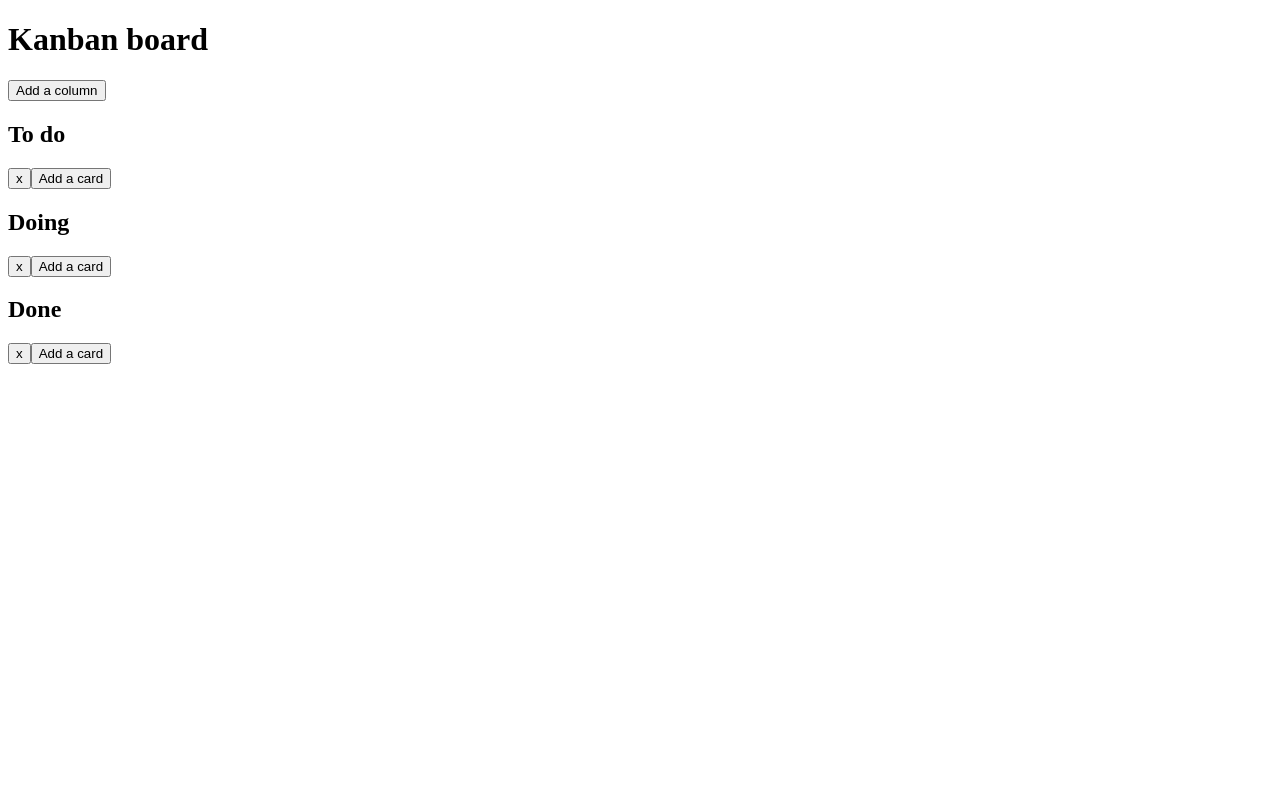
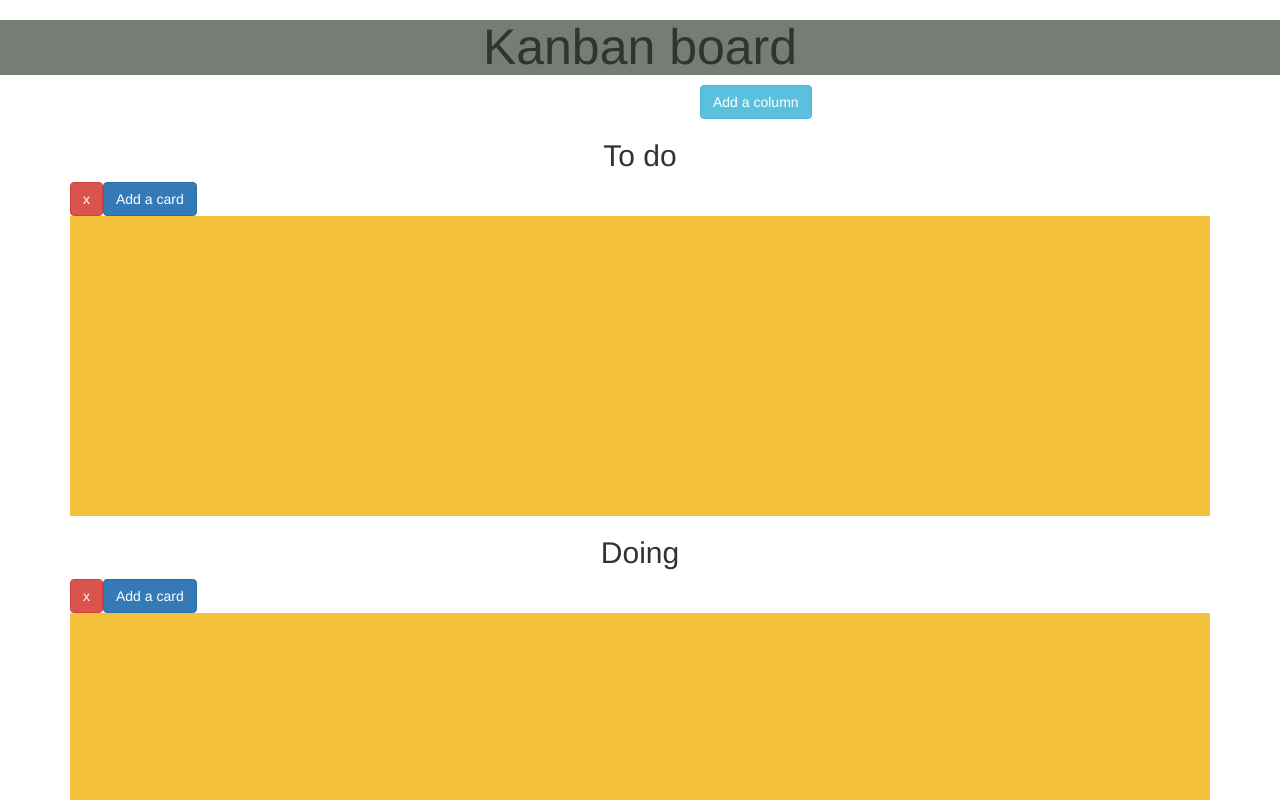
Before and after one commit to mikolajowiktoria/task_11.6, a plain HTML site: page index.html in a window 1280 px wide. Shown: the top 800 px of the page. Drawn offline with nearby package versions, Linux system fonts and the light colour scheme.

Commit message:
change style.css

```diff
--- a/css/style.css
+++ b/css/style.css
@@ -0,0 +1,27 @@
+
+body {
+    background-color: #BDC3C7;
+    margin: 0;
+    padding: 0;
+}
+#board h1 {
+    font-size: 50px;
+}
+.box {
+    background-color: #757D75;
+}
+.create-column {
+    margin-left: 700px;
+}
+.column-title {
+    text-align: center;
+}
+div .column {
+    margin: 0 auto;
+}
+.column-card-list {
+    background-color: #F3C13A;
+    width: 400px;
+    height: 300px;
+    margin: 0 auto;
+}
--- a/index.html
+++ b/index.html
@@ -4,12 +4,15 @@
     <meta charset="utf-8">
     <title>Kanban board</title>
     <link rel="stylesheet" href="css/style.css">
+    <link rel="stylesheet" href="https://maxcdn.bootstrapcdn.com/bootstrap/3.3.6/css/bootstrap.min.css" integrity="sha384-1q8mTJOASx8j1Au+a5WDVnPi2lkFfwwEAa8hDDdjZlpLegxhjVME1fgjWPGmkzs7" crossorigin="anonymous">
 </head>
 <body>
 
 	<div id="board" class="board">
-        <h1>Kanban board</h1>
-        <button class="create-column">Add a column</button>
+       <div class="box">
+        <h1 class="text-center">Kanban board</h1>
+        </div>
+        <button class="create-column btn btn-info create-button">Add a column</button>
         <div class="column-container"></div>
 	</div>
 
--- a/js/script.js
+++ b/js/script.js
@@ -7,44 +7,44 @@ $(function() {
 		}
 		return str;
 	}
-	// Klasa-Obiekt-Prototyp 'Column' z parametrem (name)
+
 	function Column(name) {
 		var self = this;
-		this.id = randomString(); // Metoda randomString() - wyzej
+		this.id = randomString();
 		this.name = name;
-		this.$element = createColumn(); // Metoda createColumn() - nizej
-		function createColumn() { // Embedded method
-			// CREATING COMPONENTS OF COLUMNS
-			var $column = $('<div>').addClass('column');
+		this.$element = createColumn();
+		function createColumn() {
+			var $column = $('<div>').addClass('column container');
 			var $columnTitle = $('<h2>').addClass('column-title').text(self.name);
-			var $columnCardList = $('<ul>').addClass('column-card-list');
+			var $columnCardList = $('<ul>').addClass('column-card-list col-lg-12');
 			var $columnDelete = $('<button>').addClass('btn btn-danger btn-delete').text('x');
 			var $columnAddCard = $('<button>').addClass('btn btn-primary add-card').text('Add a card');
-			// ADDING EVENTS
+
 			$columnDelete.click(function() {
 				self.removeColumn();
 			});
 			$columnAddCard.click(function(event) {
 				self.addCard(new Card(prompt("Enter the name of the card")));
 			});
-			// CONSTRUCTION OF THE COLUMN ELEMENT AND RETURNING THE COLUMN
+
 			$column.append($columnTitle).append($columnDelete).append($columnAddCard).append($columnCardList);
-			// RETURN OF CREATED COLUMN
+
 			return $column;
 		}
 	}
 
-    // Implementacja metod: addCard() i removeColumn() do klasy 'Column'
+
 	Column.prototype = {
-		addCard: function(card) {         // parametrem w () jest karta którą dodajemy
+		addCard: function(card) {
+
 			this.$element.children('ul').append(card.$element);
-		},                                // podpinanie card do listy 'ul' w div.column
-		removeColumn: function() {        // w momencie wciśnięcia buttona btn-delete
-			this.$element.remove();       // usuń div.column poprzez remove();
+		},
+		removeColumn: function() {
+			this.$element.remove();
 		}
 	};
 
-	// Klasa-Obiekt-Prototyp 'Card' z parametrem (description)
+
 	function Card(description) {
 		var self = this;
 		this.id = randomString();
@@ -52,27 +52,26 @@ $(function() {
 		this.$element = createCard();
 
 		function createCard() {
-			// CREATING THE BLOCKS
+
 			var $card = $('<li>').addClass('card');
 			var $cardDescription = $('<p>').addClass('card-description').text(self.description);
 			var $cardDelete = $('<button>').addClass('btn btn-danger btn-delete').text('x');
-			// BINDING TO CLICK EVENT
+
 			$cardDelete.click(function() {
 				self.removeCard();
 			});
-			// COMBINING BLOCKS AND RETURNING THE CARD
+
 			$card.append($cardDelete).append($cardDescription);
 			return $card;
 		}
 	}
-    // Implementacja metody removeCard() do klasy 'Card'
+
     Card.prototype = {
         removeCard: function() {
-            this.$element.remove();        // po wcisnieciu buttona usun card
+            this.$element.remove();
         }
     }
 
-    // Tworzenie obiektu 'board'. addColumn -> Metoda przypięcia column element do board element.
     var board = {
         name: 'Kanban Board',
         addColumn: function(column) {
@@ -82,7 +81,7 @@ $(function() {
         $element: $('#board .column-container')
     };
 
-    // Biblioteka JQuery-UI - drag&drop
+
     function initSortable() {
         $('.column-card-list').sortable({
         connectWith: '.column-card-list',
@@ -90,19 +89,17 @@ $(function() {
         }).disableSelection();
     }
 
-    // po klikneciu na button 'Add a column' prośba o podanie nazwy kolumny i stworzenie nowego obiektu klasy Column z podaną nazwą kolumny. Do obiektu 'board' dodana zostanie nowa kolumna.
+
     $('.create-column').click(function() {
        var name = prompt('Please enter a column name');
        var column = new Column(name);
           board.addColumn(column);
     });
 
-    // Tworzenie nowym obiektów-kolumn w klasie 'Column'
     var todoColumn = new Column('To do');
     var doingColumn = new Column('Doing');
     var doneColumn = new Column('Done');
 
-    // Dodawanie kolumn do obiektu 'board'
     board.addColumn(todoColumn);
     board.addColumn(doingColumn);
     board.addColumn(doneColumn);
```
